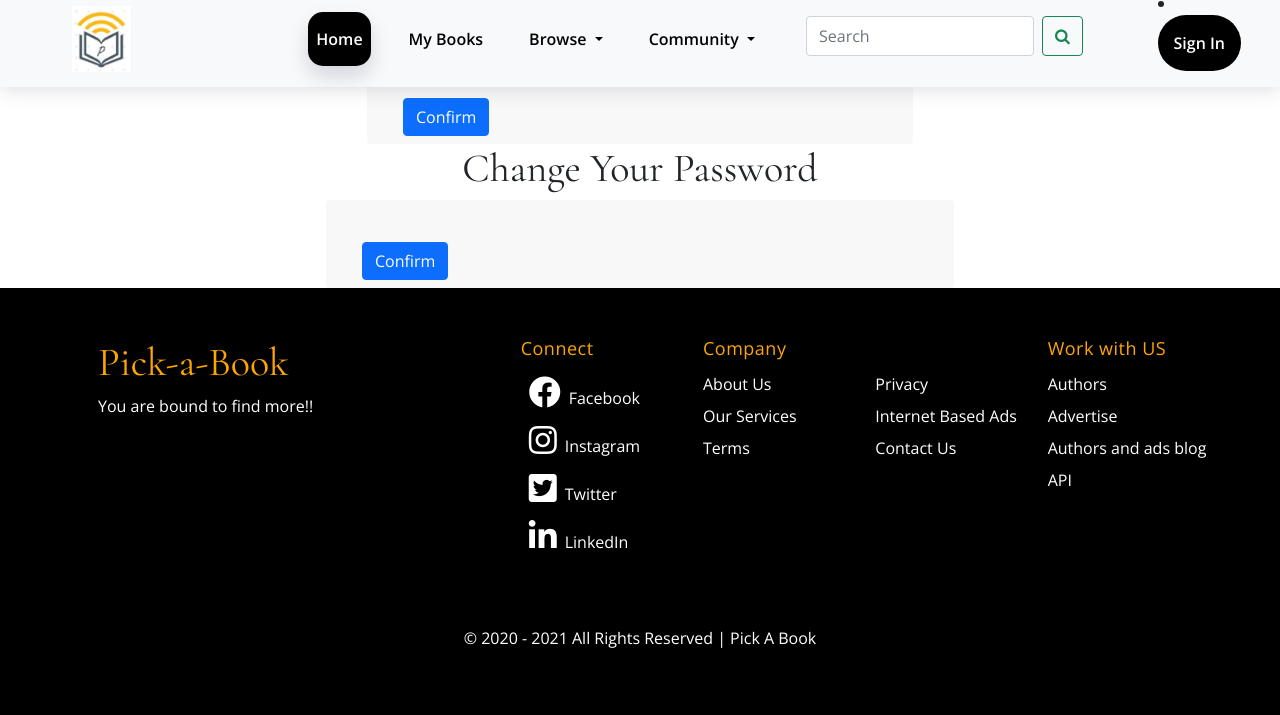
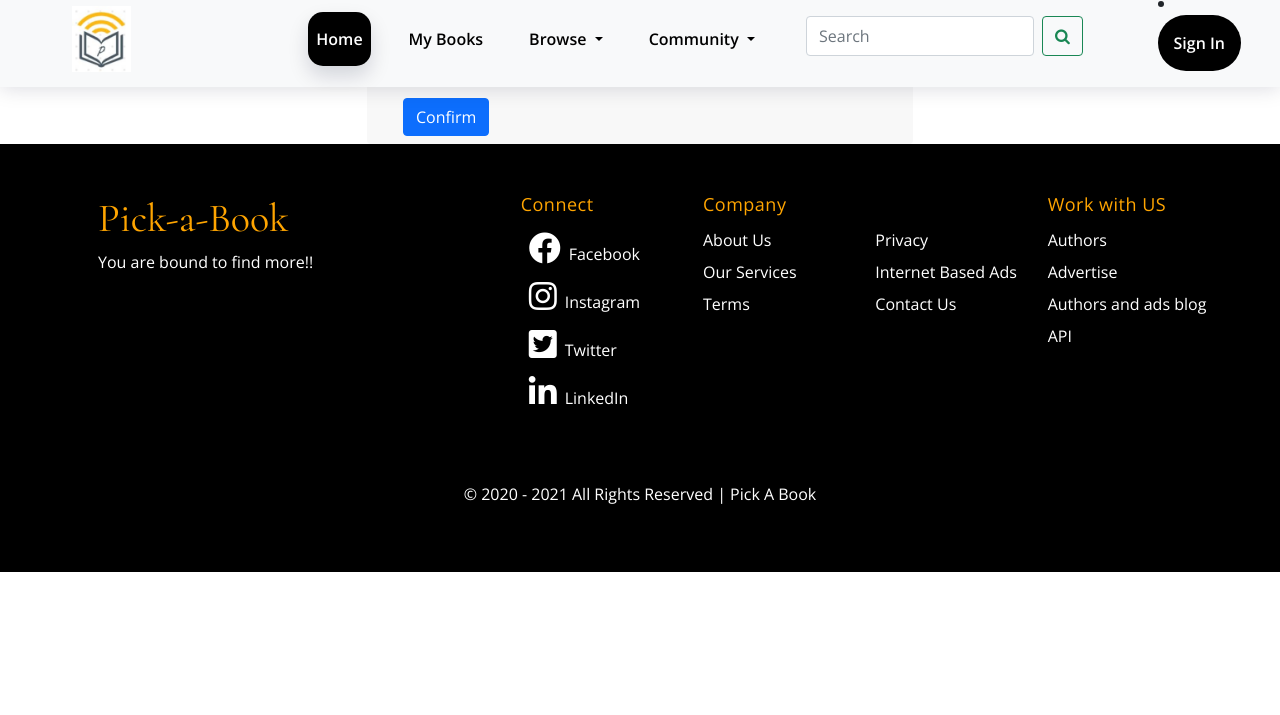
Before and after one commit to Srishti0590/pickabook-final, a Django app: template accounts/templates/accounts/password_reset_confirm.html in a window 1280 px wide. Shown: the top 715 px of the page. Run offline with Django 4.2, Linux system fonts and the light colour scheme; the template is opened without the code that fills it, so the values that code supplies are empty; parts of the project's set-up code (start-up, migrations or seed data) failed here and were passed over; some libraries are stand-ins or nearby versions; some web fonts are replaced.

Commit message:
reset pw

```diff
--- a/accounts/templates/accounts/password_reset_confirm.html
+++ b/accounts/templates/accounts/password_reset_confirm.html
@@ -20,18 +20,5 @@
 </div>
 </div>
 
-<div class="row">
-    <div class="col-md-6 offset-md-3">
-        <h1 class="text-center">Change Your Password</h1>
-          {% include 'messages.html'%}
-        <div class="card py-2 px-2">
-        <form class="form" action="" method="POST">
-            {% csrf_token %}
-            {{ form | bootstrap}}
-            <button type="submit" class="btn btn-primary mt-3">Confirm</button>
-        </form>
-    </div>
-    </div>
-</div>
-</div>
+
 {% endblock %}
```
